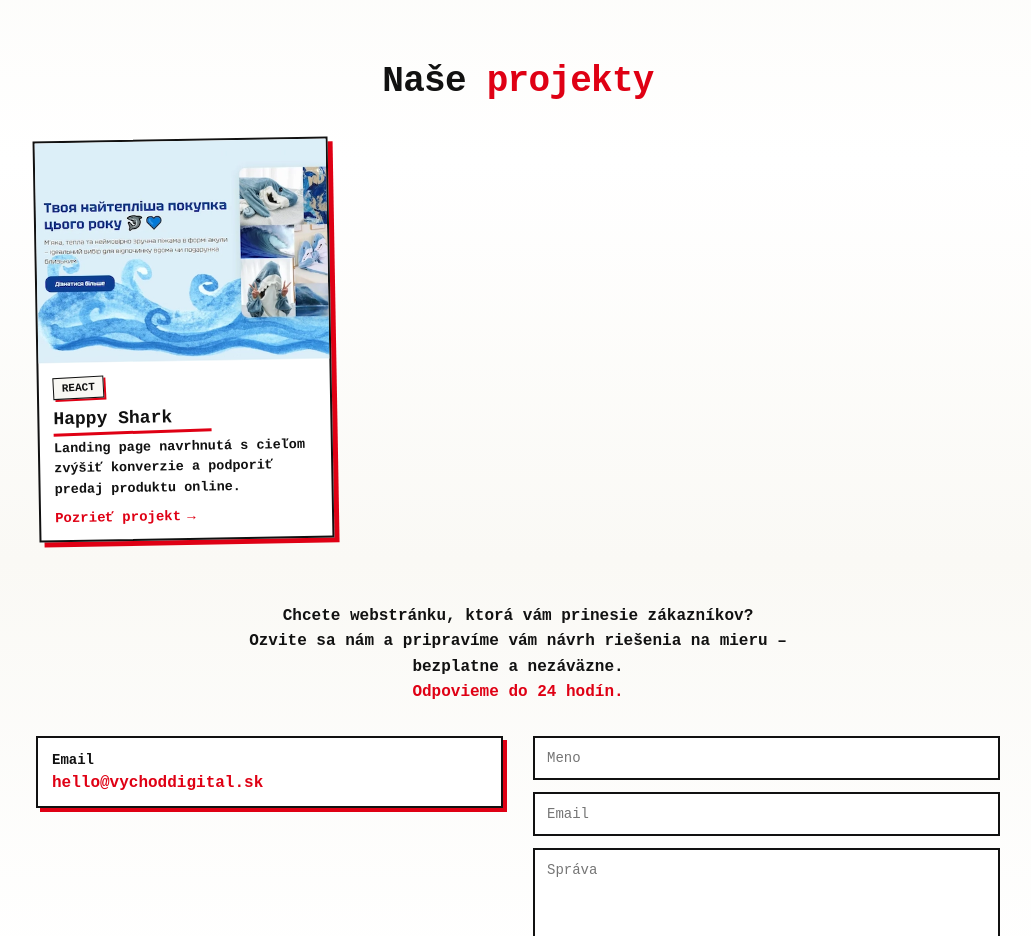
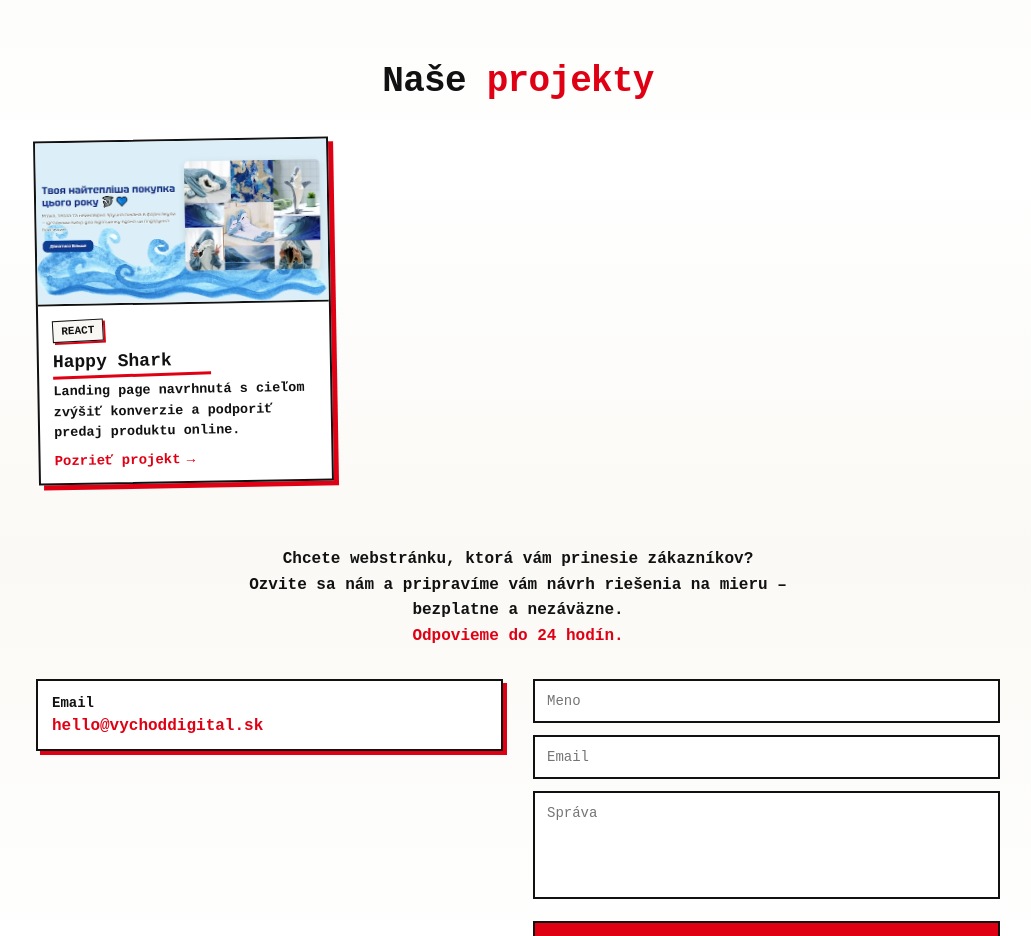
Before and after one commit to alisa777gul/vychod-digital, a React (Vite) app: page / in a window 1280 px wide. Shown: the part 1440-2376 px from the top of the page, without its empty margins (122-1153 px from the left). Built offline with nearby package versions, Linux system fonts and the light colour scheme.

Commit message:
pleaaseeeee

```diff
--- a/src/components/Projects/Projects.jsx
+++ b/src/components/Projects/Projects.jsx
@@ -15,10 +15,9 @@ const Projects = () => {
               <img
                 src={project.image}
                 srcSet={`${project.image} 600w, ${project.image2x} 800w`}
-                sizes="(max-width: 768px) 400px, 600px"
+                sizes="(max-width: 768px) 100vw, 400px"
                 alt={project.title}
-                width="400"
-                height="220"
+                className={css.image}
                 loading="lazy"
                 decoding="async"
               />
```
